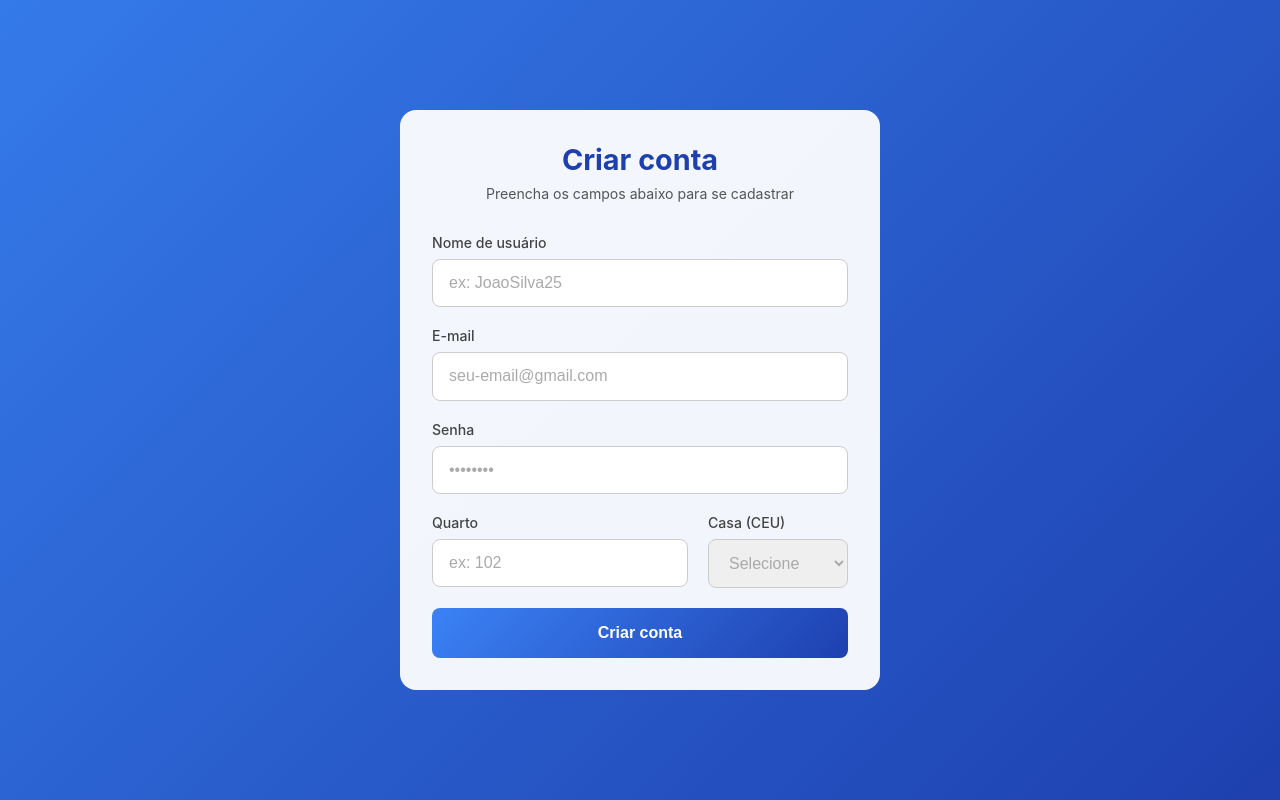
After one commit to Gabriel-Reader/FixHub-project, a Flask app: page /cadastro in a window 1280 px wide. The commit adds this page. Run offline with Flask 3, Linux system fonts and the light colour scheme.

Commit message:
feat: Adicionado a página de Cadastro('cadastro.html', 'cadastro.css') obs: sem route

```diff
--- a/app.py
+++ b/app.py
@@ -39,8 +39,9 @@ def tela_login():
 
     return render_template('index.html')
 
-
-
+@app.route('/cadastro', methods=['GET', 'POST'])
+def tela_cadastro():
+    return render_template('cadastro.html')
 
 
 
--- /dev/null
+++ b/templates/cadastro.css
@@ -0,0 +1,119 @@
+* {
+  box-sizing: border-box;
+  margin: 0;
+  padding: 0;
+}
+
+body {
+    align-items: center;
+    background: linear-gradient(135deg, #357ae9 0%, #1e40af 100%);
+    display: flex;
+    font-family: -apple-system, BlinkMacSystemFont, 'Segoe UI', Roboto, Oxygen, Ubuntu, Cantarell, sans-serif;
+    justify-content: center;
+    min-height: 100vh;
+    padding: 1rem;
+}
+
+.cadastro-container {
+    max-width: 30rem;
+    width: 100%;
+}
+
+.cartao-cadastro {
+    background: rgba(255, 255, 255, 0.94);
+    border-radius: 1rem;
+    padding: 2rem;
+}
+
+.cabecalho-cartao {
+    text-align: center;
+    margin-bottom: 2rem;
+}
+
+.cabecalho-cartao h1 {
+    color: #1e40af;
+    font-size: 1.8rem;
+    font-weight: 700;
+}
+
+.cabecalho-cartao p {
+    color: #555;
+    margin-top: 0.5rem;
+    font-size: 0.88rem;
+}
+
+.formulario-cadastro {
+    display: flex;
+    flex-direction: column;
+    gap: 1.25rem;
+}
+
+.item-formulario {
+    display: flex;
+    flex-direction: column;
+}
+
+.item-formulario label {
+    font-size: 0.88rem;
+    font-weight: 500;
+    margin-bottom: 0.5rem;
+    color: #444;
+}
+
+.item-formulario select,
+.item-formulario input {
+    width: 100%;
+    padding: 0.88rem 1rem;
+    border: 1px solid #ccc;
+    border-radius: 0.5rem;
+    font-size: 1rem;
+}
+
+.item-formulario input::placeholder {
+    color: #aaa;
+}
+
+/* --- REMOVER AS SETAS NO INPUT NUMBER --- */
+
+/* Remove as setas no Chrome, Safari, Edge e Opera */
+input[type=number]::-webkit-outer-spin-button,
+input[type=number]::-webkit-inner-spin-button {
+    -webkit-appearance: none;
+    margin: 0;
+}
+
+.itens-linha {
+    display: flex;
+    gap: 1.25rem;
+}
+
+.itens-linha .item-formulario {
+    flex-grow: 1;
+}
+
+/* Estilo para a opção placeholder do select */
+.item-formulario select:invalid {
+    color: #aaa;
+}
+
+.item-formulario option {
+    color: #333;
+}
+
+.btn-criarConta {
+    width: 100%;
+    background: linear-gradient(135deg, #3b82f6 0%, #1e40af 100%);
+    color: white;
+    font-weight: 700;
+    font-size: 1rem;
+    padding: 1rem;
+    border: none;
+    border-radius: 0.5rem;
+    cursor: pointer;
+    transition: all 0.3s ease-in-out;
+}
+
+.btn-criarConta:hover {
+    opacity: 0.9;
+    transform: translateY(-1px);
+}
--- /dev/null
+++ b/templates/cadastro.html
@@ -0,0 +1,70 @@
+<!DOCTYPE html>
+<html lang="pt-BR">
+<head>
+    <meta charset="UTF-8">
+    <meta name="viewport" content="width=device-width, initial-scale=1.0">
+    <meta name="description" content="Tela de Cadastro" />
+    <!-- <link rel="stylesheet" href="{{ url_for('static', filename='cadastro.css') }}"> -->
+    <link rel="stylesheet" href="cadastro.css" type="text/css">
+    <title>Tela de Cadastro</title>
+</head>
+
+<body>
+    <div class="cadastro-container">
+        <div class="cartao-cadastro">
+
+            <div class="cabecalho-cartao">
+                <h1>Criar conta</h1>
+                <p>Preencha os campos abaixo para se cadastrar</p>
+            </div>
+
+                <form id="formCadastro" class="formulario-cadastro" autocomplete="off" method="POST">
+
+                    <div class="item-formulario">
+                        <label for="usuario">Nome de usuário</label>
+                        <input type="text" id="usuario" name="usuario" placeholder="ex: JoaoSilva25" required>
+                    </div>
+
+                    <div class="item-formulario">
+                        <label for="email">E-mail</label>
+                        <input type="email" id="email" name="email" placeholder="seu-email@gmail.com" required>
+                    </div>
+
+                    <div class="item-formulario">
+                        <label for="senha">Senha</label>
+                        <input type="password" id="senha" name="senha" placeholder="••••••••" required>
+                    </div>
+
+                    <!-- Campos em Linha: Ala e Casa (CEU) -->
+                    <div class="itens-linha">
+
+                        <div class="item-formulario">
+                            <label for="quarto">Quarto</label>
+                            <input type="number" id="quarto" name="quarto" placeholder="ex: 102" required>
+                        </div>
+
+
+                        <div class="item-formulario">
+                            <label for="casa">Casa (CEU)</label>
+                            <select id="casa" name="casa" required>
+                                <option value="" disabled selected>Selecione</option>
+                                <option value="1">1</option>
+                                <option value="2">2</option>
+                                <option value="3">3</option>
+                                <option value="4">4</option>
+                            </select>
+                        </div>
+
+                    </div>
+
+                    <button type="submit" class="btn btn-criarConta" id="criarConta">
+                        Criar conta
+                    </button>
+
+                </form>
+
+        </div>
+    </div>
+</body>
+
+</html>
--- a/templates/index.html
+++ b/templates/index.html
@@ -3,7 +3,7 @@
 <head>
     <meta charset="UTF-8">
     <meta name="viewport" content="width=device-width, initial-scale=1.0">
-    <title>Tela de login</title>
+    <title>Tela de Login</title>
     <meta name="description" content="Tela de Login" />
     <link rel="stylesheet" href="{{ url_for('static', filename='style.css') }}">
     <!-- <script src="{{ url_for('static', filename='script.js') }}"></script> -->
@@ -42,6 +42,7 @@
                         <div class="input-area">
                             <input type="password" id="senha" name="senha" placeholder="Digite sua senha" required>
                         </div>
+                    </div>
 
                     <button type="submit" class="bnt bnt-entrar">
                         Entrar
```
